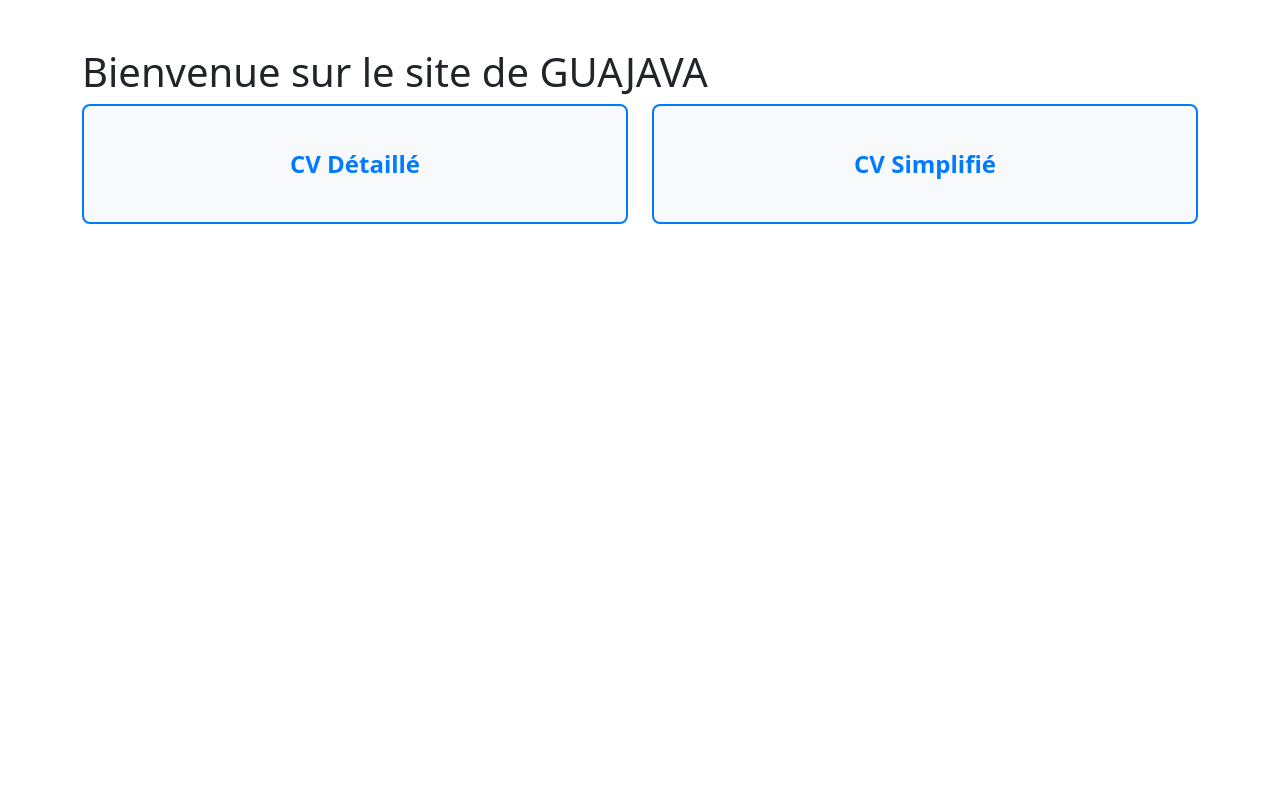
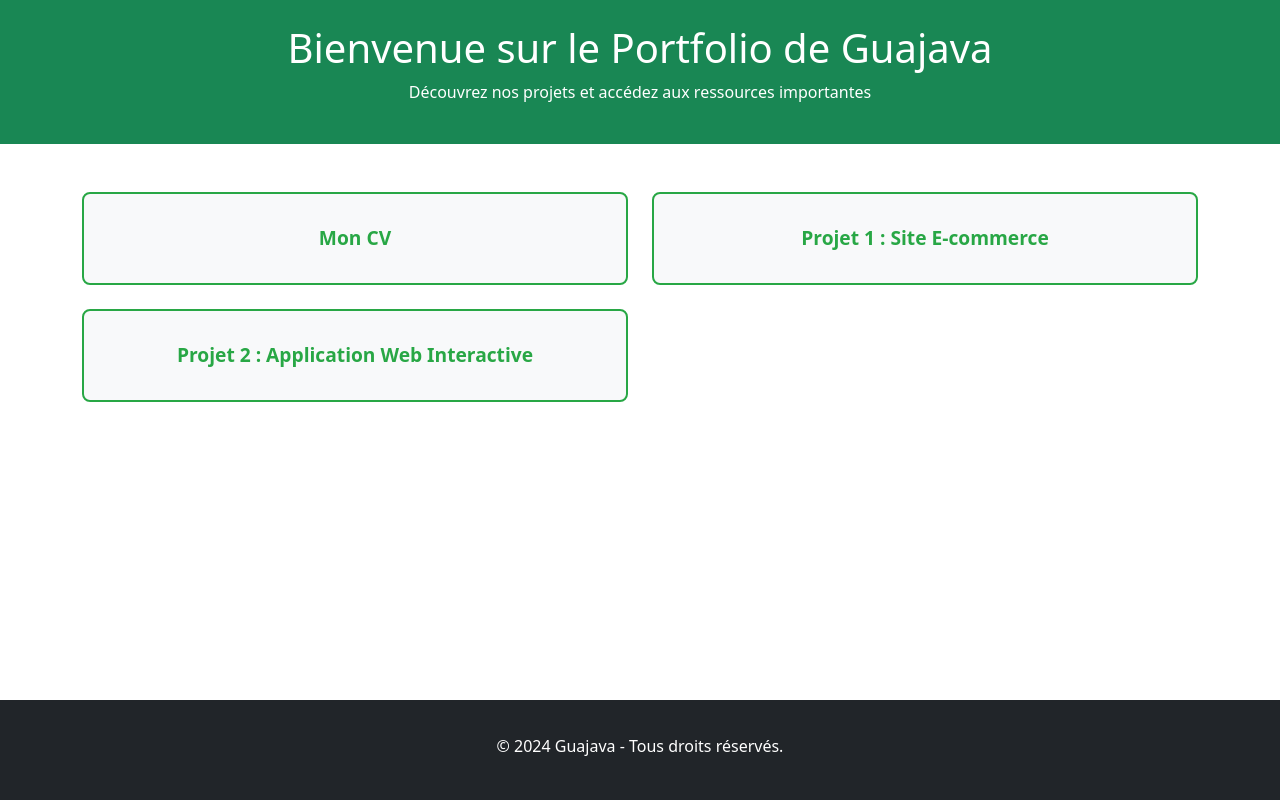
Before and after one commit to xconix/guajava-site, a website built with webpack: page index.html in a window 1280 px wide. Built offline with nearby package versions, Linux system fonts and the light colour scheme.

Commit message:
Première version de la page de redirection

```diff
--- a/index.html
+++ b/index.html
@@ -24,7 +24,8 @@
   <link href="https://cdn.jsdelivr.net/npm/bootstrap@5.3.3/dist/css/bootstrap.min.css" rel="stylesheet"
     integrity="sha384-QWTKZyjpPEjISv5WaRU9OFeRpok6YctnYmDr5pNlyT2bRjXh0JMhjY6hW+ALEwIH" crossorigin="anonymous">
   <script src="https://cdn.jsdelivr.net/npm/bootstrap@5.3.3/dist/js/bootstrap.bundle.min.js"
-    integrity="sha384-YvpcrYf0tY3lHB60NNkmXc5s9fDVZLESaAA55NDzOxhy9GkcIdslK1eN7N6jIeHz" crossorigin="anonymous"></script>
+    integrity="sha384-YvpcrYf0tY3lHB60NNkmXc5s9fDVZLESaAA55NDzOxhy9GkcIdslK1eN7N6jIeHz"
+    crossorigin="anonymous"></script>
 
   <style>
     .clickable-block {
@@ -46,53 +47,114 @@
     }
   </style>
 
+  <meta charset="UTF-8">
+  <meta name="viewport" content="width=device-width, initial-scale=1.0">
+  <title>Portfolio Guajava</title>
+  <link href="https://cdn.jsdelivr.net/npm/bootstrap@5.3.0/dist/css/bootstrap.min.css" rel="stylesheet">
+  <style>
+    .portfolio-item {
+      background-color: #f8f9fa;
+      border: 2px solid #28a745;
+      border-radius: 8px;
+      text-align: center;
+      padding: 30px;
+      color: #28a745;
+      font-size: 1.2rem;
+      font-weight: bold;
+      transition: background-color 0.3s, color 0.3s;
+      cursor: pointer;
+    }
+
+    footer {
+      position: absolute;
+      bottom: 0;
+      width: 100%;
+      height: 100px;
+      line-height: 60px;
+      background-color: #f5f5f5;
+    }
+
+    .portfolio-item:hover {
+      background-color: #28a745;
+      color: #fff;
+    }
+  </style>
 </head>
 
 <body>
+
+  <header class="bg-success text-white text-center py-4">
+    <h1>Bienvenue sur le Portfolio de Guajava</h1>
+    <p>Découvrez nos projets et accédez aux ressources importantes</p>
+  </header>
   <div class="container-full">
     <div class="container my-5">
-
       <div class="row g-4">
-      <h1>Bienvenue sur le site de GUAJAVA</h1>
-    </div>
-
-    <div class="row g-4">
-      <!-- Bloc 1 -->
+        <!-- Lien vers le CV -->
         <div class="col-12 col-md-6">
-        <a href="https://cvreact.modusta.com/" target="_blank" class="text-decoration-none">
-          <div class="clickable-block">
-            CV Détaillé
+          <a href="https://www.cvdetail.guajava.site" target="_blank" class="text-decoration-none">
+            <div class="portfolio-item">
+              Mon CV
             </div>
           </a>
         </div>
-      <!-- Bloc 2 -->
+        <!-- Lien vers les certifications -->
+        <!-- <div class="col-12 col-md-6">
+          <a href="https://www.example.com/mes-certifications" target="_blank" class="text-decoration-none">
+            <div class="portfolio-item">
+              Mes Certifications
+            </div>
+          </a>
+        </div> -->
+        <!-- Lien vers le site 1 -->
         <div class="col-12 col-md-6">
-        <a href="https://cvminimal.guajava.site/" target="_blank" class="text-decoration-none">
-          <div class="clickable-block">
-            CV Simplifié
+          <a href="https://vue3.modusta.com/" target="_blank" class="text-decoration-none">
+            <div class="portfolio-item">
+              Projet 1 : Site E-commerce
             </div>
           </a>
         </div>
-      <!-- Bloc 3 -->
-      <!-- <div class="col-12 col-md-6"> -->
-      <!-- <a href="https://vue3.modusta.com/" target="_blank" class="text-decoration-none"> -->
-      <!-- <div class="clickable-block"> -->
-      <!-- Générateur de CV 1 -->
-      <!-- </div> -->
-      <!-- </a> -->
-      <!-- </div> -->
-      <!-- Bloc 4 -->
-      <!-- <div class="col-12 col-md-6"> -->
-      <!-- <a href="https://vue.modusta.com/" target="_blank" class="text-decoration-none"> -->
-      <!-- <div class="clickable-block"> -->
-      <!-- Générateur de CV 2 -->
-      <!-- </div> -->
-      <!-- </a> -->
-      <!-- </div> -->
+        <!-- Lien vers le site 2 -->
+        <div class="col-12 col-md-6">
+          <a href="https://vue.modusta.com/" target="_blank" class="text-decoration-none">
+            <div class="portfolio-item">
+              Projet 2 : Application Web Interactive
+            </div>
+          </a>
+        </div>
+        <!-- Lien vers le site 3 -->
+        <!-- <div class="col-12 col-md-6">
+          <a href="https://www.example3.com" target="_blank" class="text-decoration-none">
+            <div class="portfolio-item">
+              Projet 3 : Blog Personnel
+            </div>
+          </a>
+        </div> -->
+        <!-- Lien vers le site 4 -->
+        <!-- <div class="col-12 col-md-6">
+          <a href="https://www.example4.com" target="_blank" class="text-decoration-none">
+            <div class="portfolio-item">
+              Projet 4 : Outil de Gestion
+            </div>
+          </a>
+        </div> -->
+        <!-- Lien vers le site 5 -->
+        <!-- <div class="col-12 col-md-6">
+          <a href="https://www.example5.com" target="_blank" class="text-decoration-none">
+            <div class="portfolio-item">
+              Projet 5 : Site Vitrine
+            </div>
+          </a>
+        </div> -->
       </div>
     </div>
+  </div>
+  <footer class="bg-dark text-white text-center py-3 mt-auto">
+    <p>&copy; 2024 Guajava - Tous droits réservés.</p>
+  </footer>
+
   <script src="js/app.js"></script>
-</div>
+
 </body>
 
 </html>
```
Lines whose indentation alone changed are shown as unchanged.
